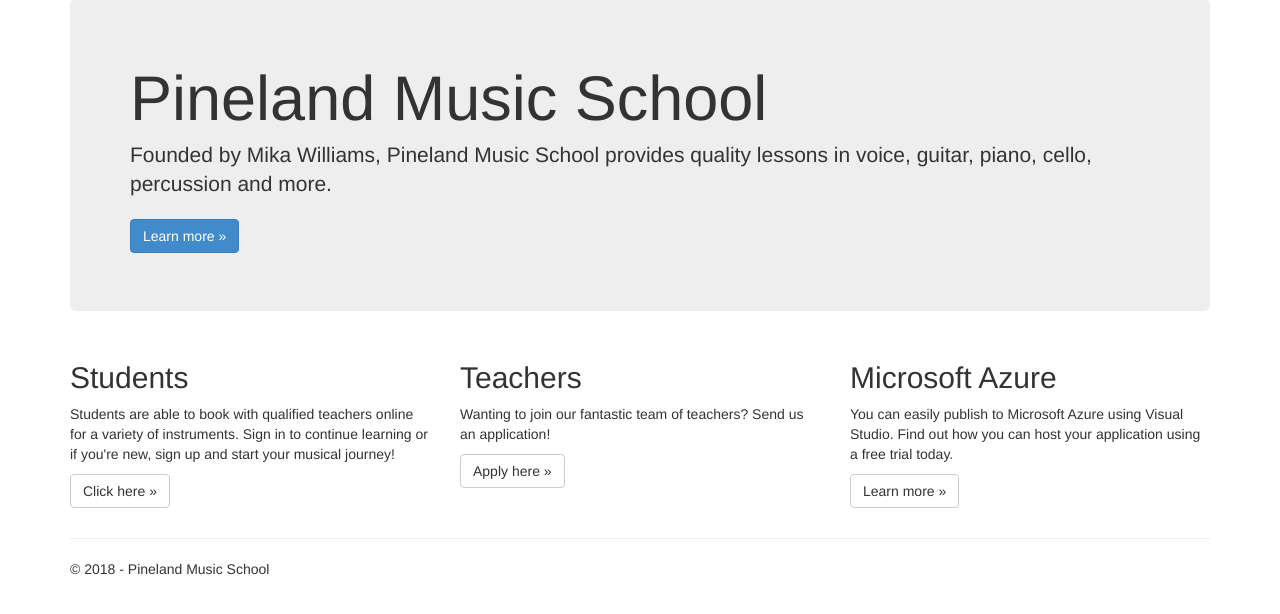
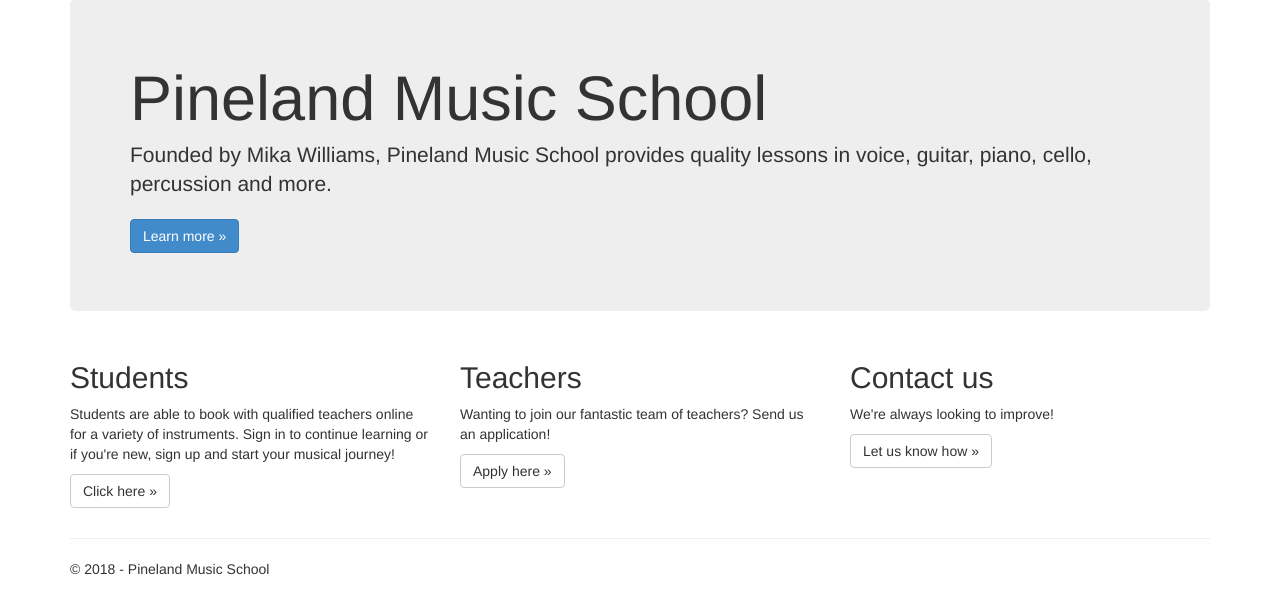
Before and after one commit to rhoolahan8/IFB299, a Django app: page / in a window 1280 px wide. Shown: the part 51-665 px from the top of the page. Run offline with Django 3.2, Linux system fonts and the light colour scheme; some libraries are stand-ins or nearby versions.

Commit message:
creating homepage, added blank page for teachers application

```diff
--- a/app/templates/app/index.html
+++ b/app/templates/app/index.html
@@ -23,9 +23,9 @@
         <p><a class="btn btn-default" href="{% url 'teacherapplication' %}">Apply here &raquo;</a></p>
     </div>
     <div class="col-md-4">
-        <h2>Microsoft Azure</h2>
-        <p>You can easily publish to Microsoft Azure using Visual Studio. Find out how you can host your application using a free trial today.</p>
-        <p><a class="btn btn-default" href="http://azure.microsoft.com">Learn more &raquo;</a></p>
+        <h2>Contact us</h2>
+        <p>We're always looking to improve!</p>
+        <p><a class="btn btn-default" href="{% url 'contact' %}">Let us know how &raquo;</a></p>
     </div>
 </div>
 
--- a/app/templates/app/teacherapplication.html
+++ b/app/templates/app/teacherapplication.html
@@ -2,7 +2,7 @@
 
 {% block content %}
 
-<h2>Apply to be a teacher</h2>
+<h2>Application</h2>
 <h3>Join our wonderful staff and share the love of music...</h3>
 
 <p>FORM TO FILL OUT APPLICATION</p>
```
